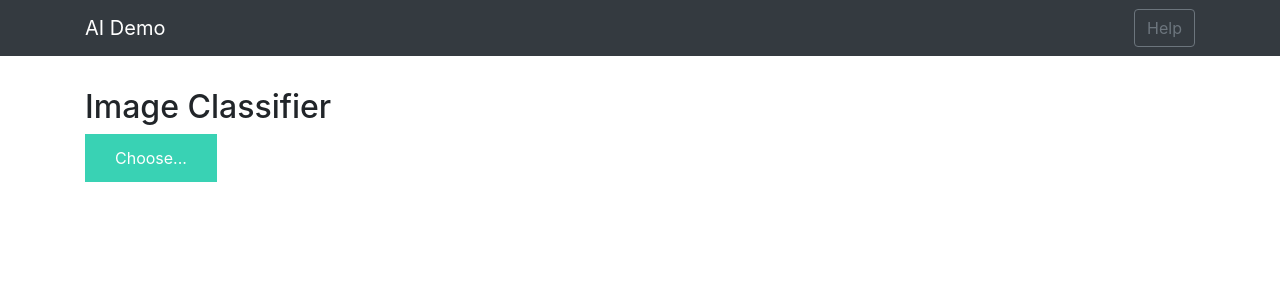
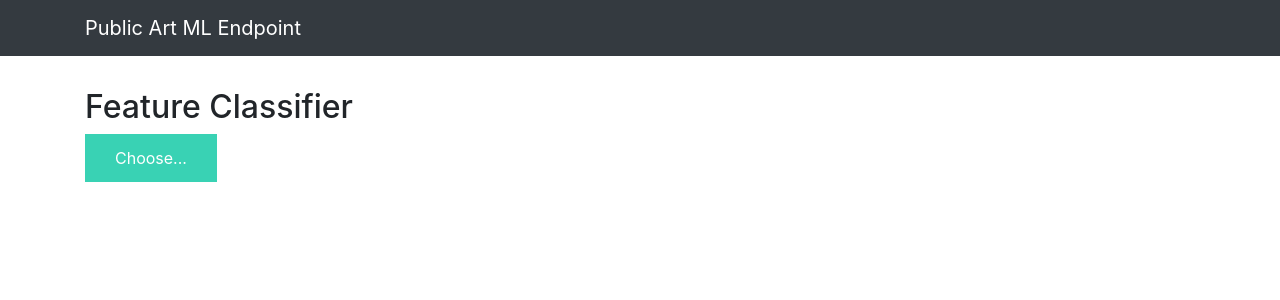
Before and after one commit to rememberlenny/publicart-ml-endpoint, a Flask app: page / in a window 1280 px wide. Shown: the top 300 px of the page. Run offline with Flask 2, Linux system fonts and the light colour scheme; some libraries are stand-ins or nearby versions.

Commit message:
Update copy

```diff
--- a/templates/base.html
+++ b/templates/base.html
@@ -4,7 +4,7 @@
     <meta charset="UTF-8">
     <meta name="viewport" content="width=device-width, initial-scale=1.0">
     <meta http-equiv="X-UA-Compatible" content="ie=edge">
-    <title>AI Demo</title>
+    <title>Public Art ML Endpoint</title>
     <link href="https://cdn.bootcss.com/bootstrap/4.0.0/css/bootstrap.min.css" rel="stylesheet">
     <script src="https://cdn.bootcss.com/popper.js/1.12.9/umd/popper.min.js"></script>
     <script src="https://cdn.bootcss.com/jquery/3.3.1/jquery.min.js"></script>
@@ -15,8 +15,7 @@
 <body>
     <nav class="navbar navbar-dark bg-dark">
         <div class="container">
-            <a class="navbar-brand" href="#">AI Demo</a>
-            <button class="btn btn-outline-secondary my-2 my-sm-0" type="submit">Help</button>
+            <a class="navbar-brand" href="#">Public Art ML Endpoint</a>
         </div>
     </nav>
     <div class="container">
--- a/templates/index.html
+++ b/templates/index.html
@@ -1,6 +1,6 @@
 {% extends "base.html" %} {% block content %}
 
-<h2>Image Classifier</h2>
+<h2>Feature Classifier</h2>
 
 <div>
     <form id="upload-file" method="post" enctype="multipart/form-data">
```
